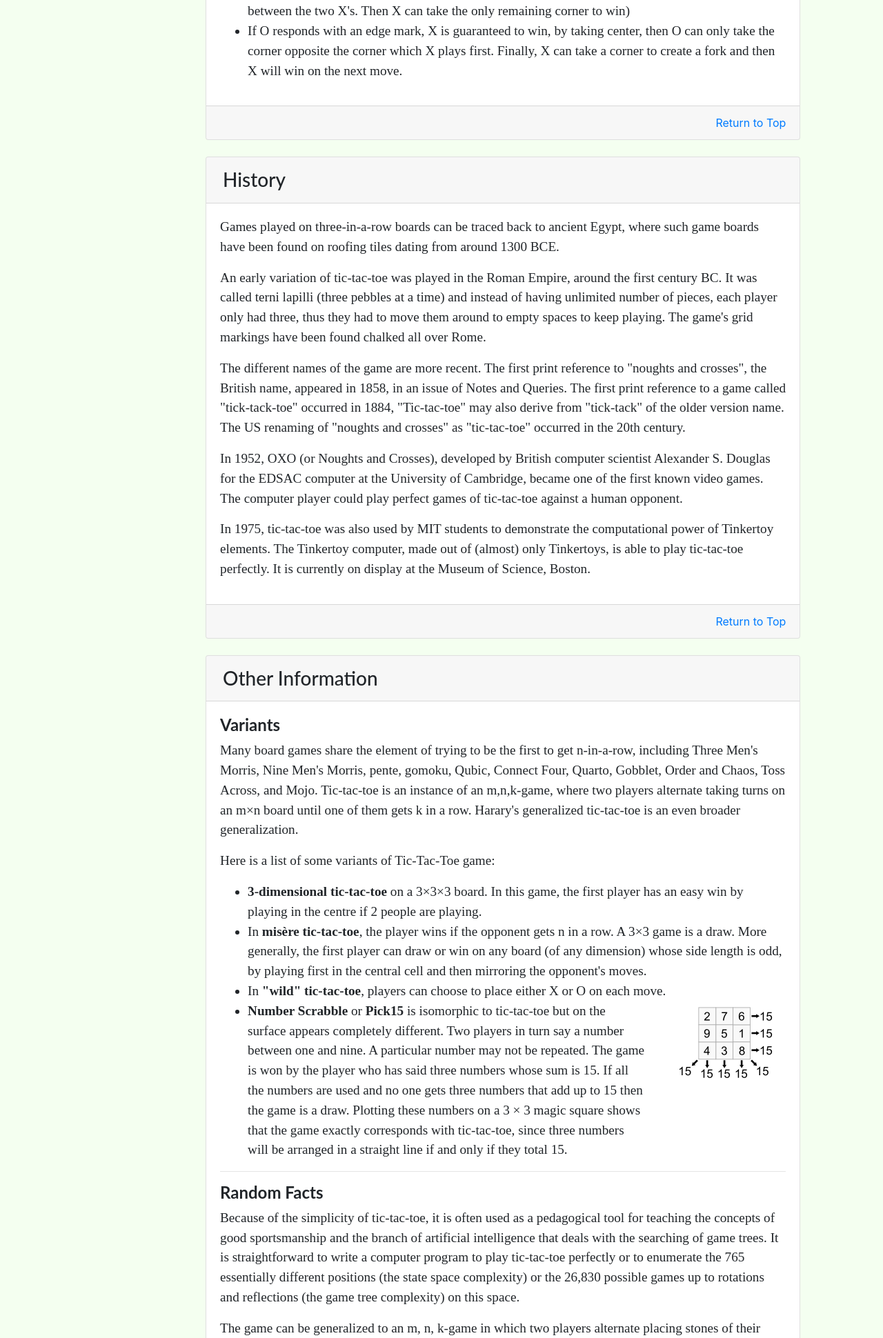
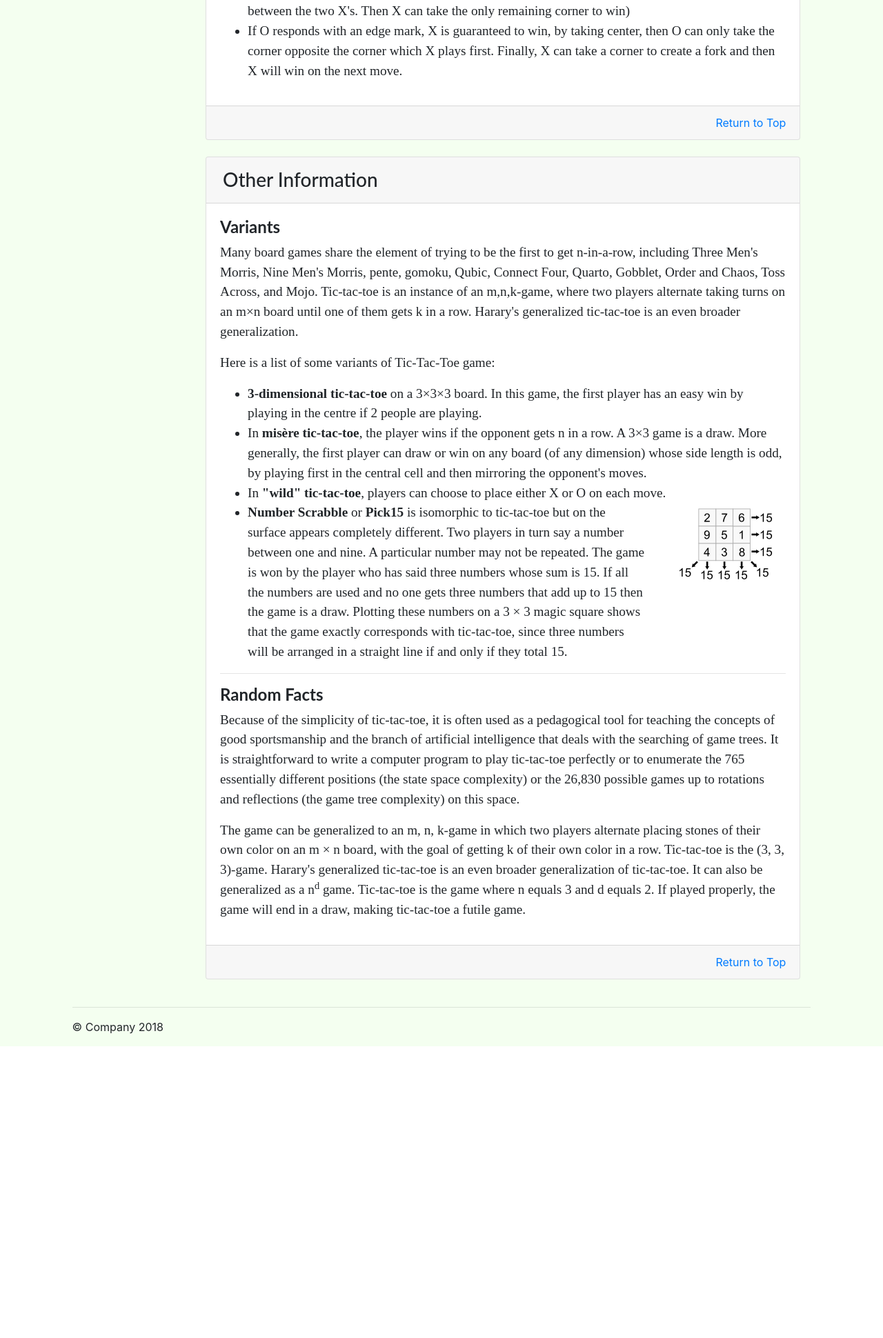
Before and after one commit to larryworm1127/PyBoardGame, a Flask app: page /about/ttt in a window 1280 px wide. Shown: the part 2803-4743 px from the top of the page at 69% size. After the commit the page ends 4320 px from the top, so only its background shows below. Run offline with Flask 2, Linux system fonts and the light colour scheme; some libraries are stand-ins or nearby versions.

Commit message:
removed history section as it appears to be useless

```diff
--- a/board_games/templates/about/about_ttt.html
+++ b/board_games/templates/about/about_ttt.html
@@ -127,37 +127,6 @@
 {% endblock %}
 
 
-<!-- History section -->
-{% block history %}
-  <p>
-    Games played on three-in-a-row boards can be traced back to ancient Egypt, where such game boards have been found
-    on roofing tiles dating from around 1300 BCE.
-  </p>
-  <p>
-    An early variation of tic-tac-toe was played in the Roman Empire, around the first century BC. It was called terni
-    lapilli (three pebbles at a time) and instead of having unlimited number of pieces, each player only had three, thus
-    they had to move them around to empty spaces to keep playing. The game's grid markings have been found chalked all
-    over Rome.
-  </p>
-  <p>
-    The different names of the game are more recent. The first print reference to "noughts and crosses", the British
-    name, appeared in 1858, in an issue of Notes and Queries. The first print reference to a game called
-    "tick-tack-toe" occurred in 1884, "Tic-tac-toe" may also derive from "tick-tack" of the older version name. The US
-    renaming of "noughts and crosses" as "tic-tac-toe" occurred in the 20th century.
-  </p>
-  <p>
-    In 1952, OXO (or Noughts and Crosses), developed by British computer scientist Alexander S. Douglas for the EDSAC
-    computer at the University of Cambridge, became one of the first known video games. The computer player
-    could play perfect games of tic-tac-toe against a human opponent.
-  </p>
-  <p>
-    In 1975, tic-tac-toe was also used by MIT students to demonstrate the computational power of Tinkertoy elements. The
-    Tinkertoy computer, made out of (almost) only Tinkertoys, is able to play tic-tac-toe perfectly. It is currently
-    on display at the Museum of Science, Boston.
-  </p>
-{% endblock %}
-
-
 <!-- Other info section -->
 {% block other_info %}
   <h4 class="subheader"><strong>Variants</strong></h4>
--- a/board_games/templates/bases/about_base.html
+++ b/board_games/templates/bases/about_base.html
@@ -65,21 +65,6 @@
         </div>
         <br>
 
-        <!-- History section -->
-        <div class="card" id="history">
-          <div class="card-header">
-            <h3 class="m-1">History</h3>
-          </div>
-          <div class="card-body">
-            {% block history %}
-            {% endblock %}
-          </div>
-          <div class="card-footer text-right">
-            <a role="button" href="#nav-bar">Return to Top</a>
-          </div>
-        </div>
-        <br>
-
         <!-- Other info section -->
         <div class="card" id="other-info">
           <div class="card-header">
```
Also changed, not shown: board_games/templates/about/about_2048.html (+0 -8 lines), board_games/templates/about/about_blackjack.html (+0 -8 lines), board_games/templates/about/about_sudoku.html (+0 -8 lines).
